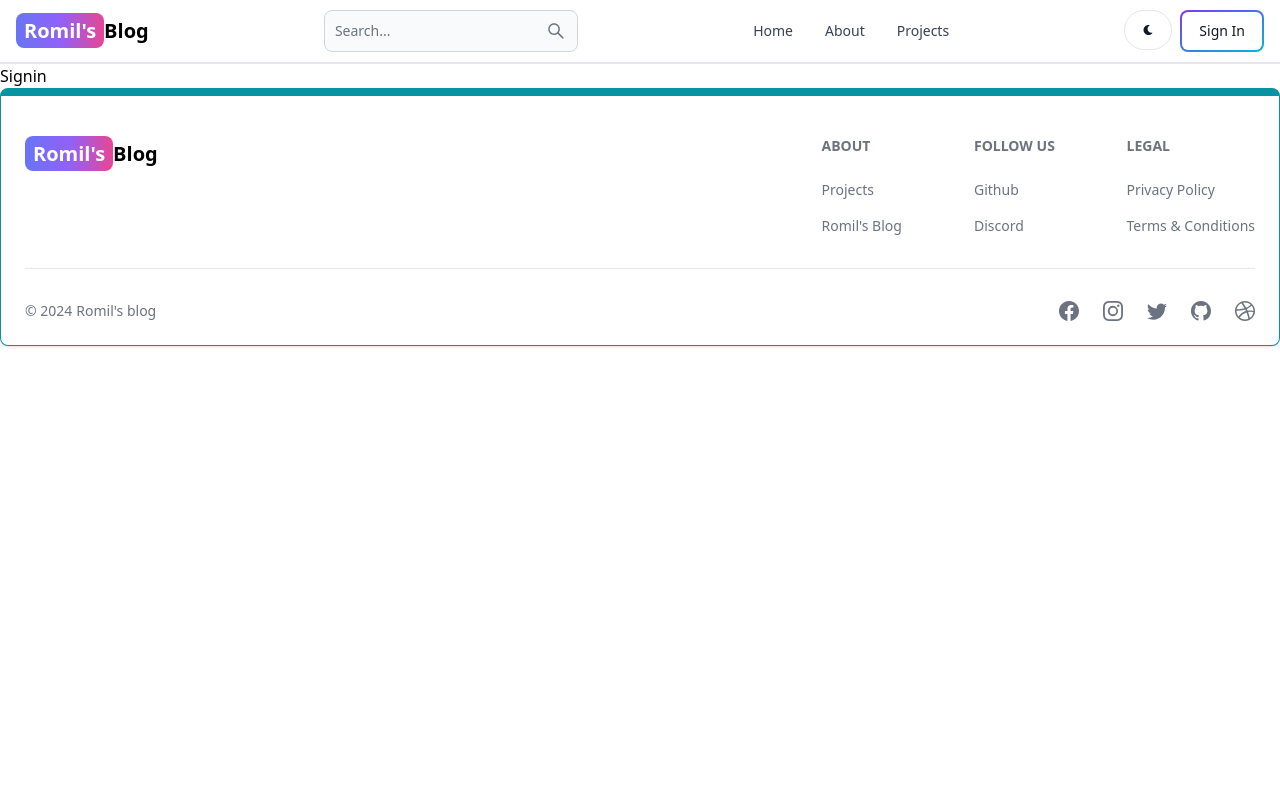
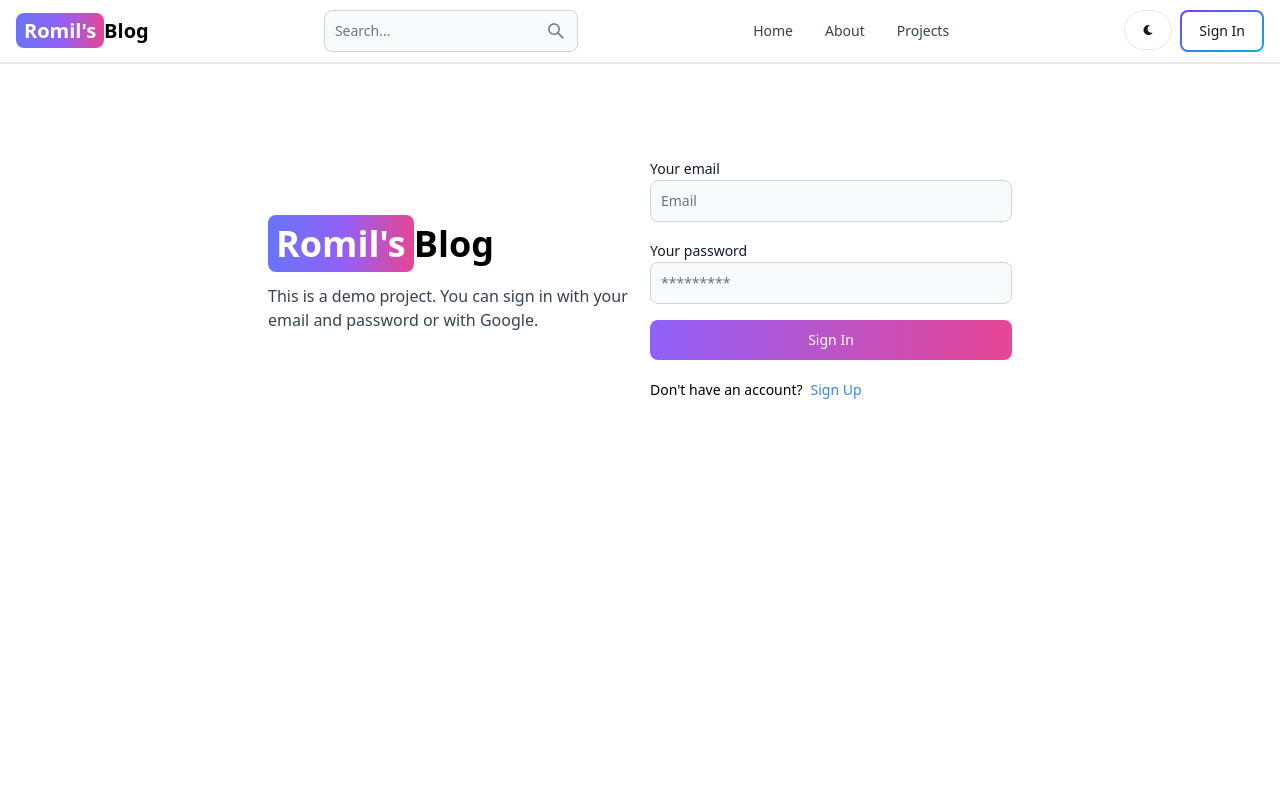
Before and after one commit to RomilRao23/Romil-Blog, a React (Vite) app in the folder client/: page /sign-in in a window 1280 px wide. Shown: the top 800 px of the page. Built offline with nearby package versions, Linux system fonts and the light colour scheme.

Commit message:
complete signin page functionality

```diff
--- a/client/src/pages/Signin.jsx
+++ b/client/src/pages/Signin.jsx
@@ -1,9 +1,113 @@
-import React from 'react'
+import { Alert, Button, Label, TextInput,Spinner } from 'flowbite-react'
+import React, { useState } from 'react'
+import { Link ,useNavigate} from 'react-router-dom'
 
-export default function Signin() {
+export default function SignIn() {
+
+  const [errorMessage,setErrorMessage]=useState(false);
+  const [loading,setLoading]=useState(false);
+  const [formData,setFormData]=useState({});
+
+  const navigate=useNavigate();
+
+  const handleChange=(e)=>{
+    setFormData({...formData,[e.target.id]:e.target.value.trim()});
+  }
+
+  const handleSubmit= async(e)=>{
+    e.preventDefault();
+    if( !formData.email || !formData.password){
+      return setErrorMessage("All fields are required");
+    }
+    try {
+      setLoading(true);
+      setErrorMessage(null);
+      const res=await fetch('/api/auth/signin',{
+        method:'POST',
+        headers:{ 'Content-Type': 'application/json'},
+        body:JSON.stringify(formData),
+      });
+      const data=await res.json();
+      if(data.success===false){
+        return setErrorMessage(data.message);
+      }
+      setLoading(false);
+      if(res.ok){
+        navigate('/');
+      }
+    } catch (error) {
+      setErrorMessage(error.message);
+      setLoading(false);
+    }
+  }
+
   return (
-    <div>
-      Signin
+    <div className='min-h-screen mt-20'>
+        <div className='flex p-3 max-w-3xl mx-auto flex-col md:flex-row md:items-center gap-5'>
+          {/* LEFT SIDE DIV  */}
+          <div className='flex-1'>
+            <Link to='/' className='font-bold dark:text-white text-4xl'>
+              <span className='px-2 py-1 bg-gradient-to-r from-indigo-500 via-purple-500 to-pink-500 rounded-lg text-white'>
+                Romil's
+              </span>
+              Blog
+            </Link>
+            <p className=' mt-5 text-gray-700'>
+              This is a demo project. You can sign in with your email and password
+              or with Google.
+            </p>
+          </div>
+
+          {/* RIGHT SIDE DIV  */}
+          <div className='flex-1'>
+            <form className='flex flex-col gap-4' onSubmit={handleSubmit}>
+
+              <div>
+                <Label value='Your email'></Label>
+                <TextInput
+                  type='email'
+                  placeholder='Email'
+                  id='email'
+                  onChange={handleChange}
+                />
+              </div>
+
+              <div>
+                <Label value='Your password'></Label>
+                <TextInput
+                  type='password'
+                  placeholder='*********'
+                  id='password'
+                  onChange={handleChange}
+                />
+              </div>
+
+              <Button disabled={loading} gradientDuoTone='purpleToPink' type='submit'>
+                {
+                  loading ? (
+                    <>
+                      <Spinner size='sm' />
+                      <span className='pl-3'>Loading...</span>
+                    </>
+                  ) : ('Sign In')
+                }
+              </Button>
+            </form>
+            <div className='flex gap-2 text-sm mt-5'>
+              <span>Don't have an account?</span>
+              <Link to='/sign-up' className='text-blue-500'>
+                Sign Up
+              </Link>
+            </div>
+            {
+              errorMessage &&(
+                <Alert className='mt-5' color='failure'>
+                  {errorMessage}
+                </Alert>
+              )
+            }
+          </div>
+        </div>
     </div>
   )
 }
```
Also changed, not shown: client/src/pages/SignUp.jsx (+4 -4 lines).
